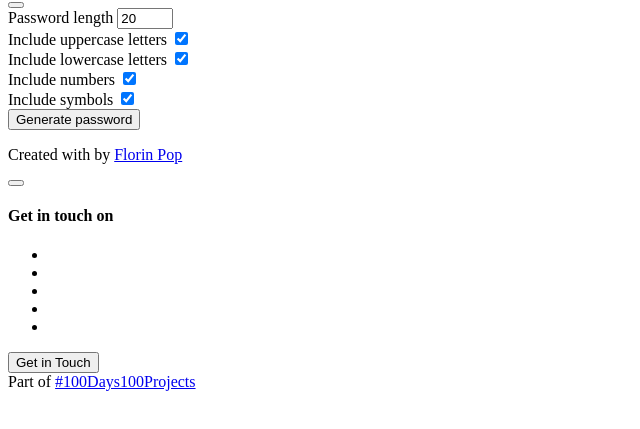
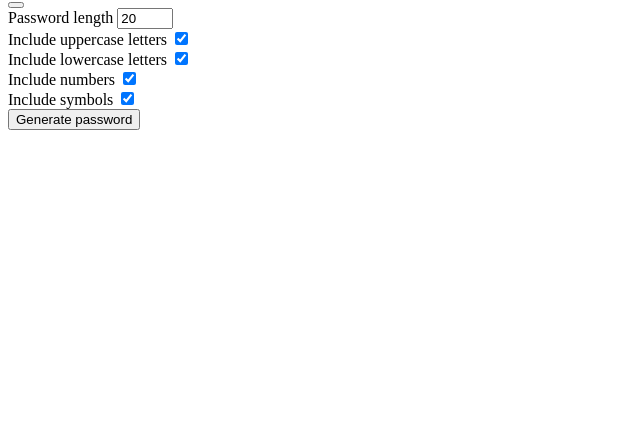
Before and after one commit to zeioux/PasswordGenerator, a plain HTML site: page index.html in a window 1280 px wide. Shown: the part 53-482 px from the top of the page, without its empty margins (0-640 px from the left). Drawn offline with Linux system fonts and the light colour scheme.

Commit message:
Update index.html

```diff
--- a/index.html
+++ b/index.html
@@ -33,55 +33,3 @@
 		Generate password
 	</button>
 </div>
-
-
-
-
-
-
-
-
-
-<!-- SOCIAL PANEL HTML -->
-<div class="social-panel-container">
-	<div class="social-panel">
-		<p>Created with <i class="fa fa-heart"></i> by
-			<a target="_blank" href="https://florin-pop.com">Florin Pop</a></p>
-		<button class="close-btn"><i class="fas fa-times"></i></button>
-		<h4>Get in touch on</h4>
-		<ul>
-			<li>
-				<a href="https://www.patreon.com/florinpop17" target="_blank">
-					<i class="fab fa-discord"></i>
-				</a>
-			</li>
-			<li>
-				<a href="https://twitter.com/florinpop1705" target="_blank">
-					<i class="fab fa-twitter"></i>
-				</a>
-			</li>
-			<li>
-				<a href="https://linkedin.com/in/florinpop17" target="_blank">
-					<i class="fab fa-linkedin"></i>
-				</a>
-			</li>
-			<li>
-				<a href="https://facebook.com/florinpop17" target="_blank">
-					<i class="fab fa-facebook"></i>
-				</a>
-			</li>
-			<li>
-				<a href="https://instagram.com/florinpop17" target="_blank">
-					<i class="fab fa-instagram"></i>
-				</a>
-			</li>
-		</ul>
-	</div>
-</div>
-<button class="floating-btn">
-	Get in Touch
-</button>
-
-<div class="floating-text">
-	Part of <a href="https://florin-pop.com/blog/2019/09/100-days-100-projects" target="_blank">#100Days100Projects</a>
-</div>
```
